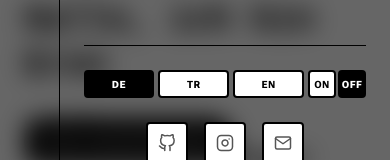
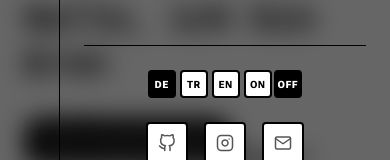
Before and after one commit to xddswi-swiss/lebenslauf, a Next.js app: page / in a window 390 px wide. Both pictures are taken after a click on the button 344 px from the left and 38 px from the top of the page. Shown: the part 656-816 px from the top of the page. Built offline with nearby package versions, Linux system fonts and the light colour scheme; no server answers; the database is empty.

Commit message:
Style: Ensure all switcher buttons are perfect squares on mobile drawer footer as well by removing flex-stretch styling

```diff
--- a/src/components/Header.tsx
+++ b/src/components/Header.tsx
@@ -261,9 +261,7 @@ export const Header: React.FC<HeaderProps> = ({ activeColorIndex }) => {
               <div className="pt-6 border-t border-[var(--glass-border)] mt-auto space-y-6">
                 {/* Language & B&W Switcher */}
                 <div className="flex items-center justify-center gap-1 w-full">
-                  <div className="flex-1">
-                    <LanguageSwitcher inline />
-                  </div>
+                  <LanguageSwitcher />
                   <SwissSwitch />
                 </div>
 
--- a/src/components/LanguageSwitcher.tsx
+++ b/src/components/LanguageSwitcher.tsx
@@ -18,14 +18,12 @@ export const LanguageSwitcher: React.FC<LanguageSwitcherProps> = ({ inline = fal
   const { language, setLanguage } = useLanguage();
 
   return (
-    <div className={`flex gap-1 text-[10px] font-extrabold tracking-wider w-fit ${inline ? 'w-full justify-between' : ''}`}>
+    <div className="flex gap-1 text-[10px] font-extrabold tracking-wider w-fit select-none">
       {languages.map((lang) => (
         <button
           key={lang.code}
           onClick={() => setLanguage(lang.code)}
           className={`w-7 h-7 flex items-center justify-center rounded-lg transition-all duration-300 cursor-pointer ${
-            inline ? 'flex-1' : ''
-          } ${
             language === lang.code
               ? 'bg-primary text-white shadow-sm font-black'
               : 'text-[var(--text-body)] hover:text-[var(--text-main)] hover:bg-zinc-800/5 dark:hover:bg-zinc-200/5'
```
